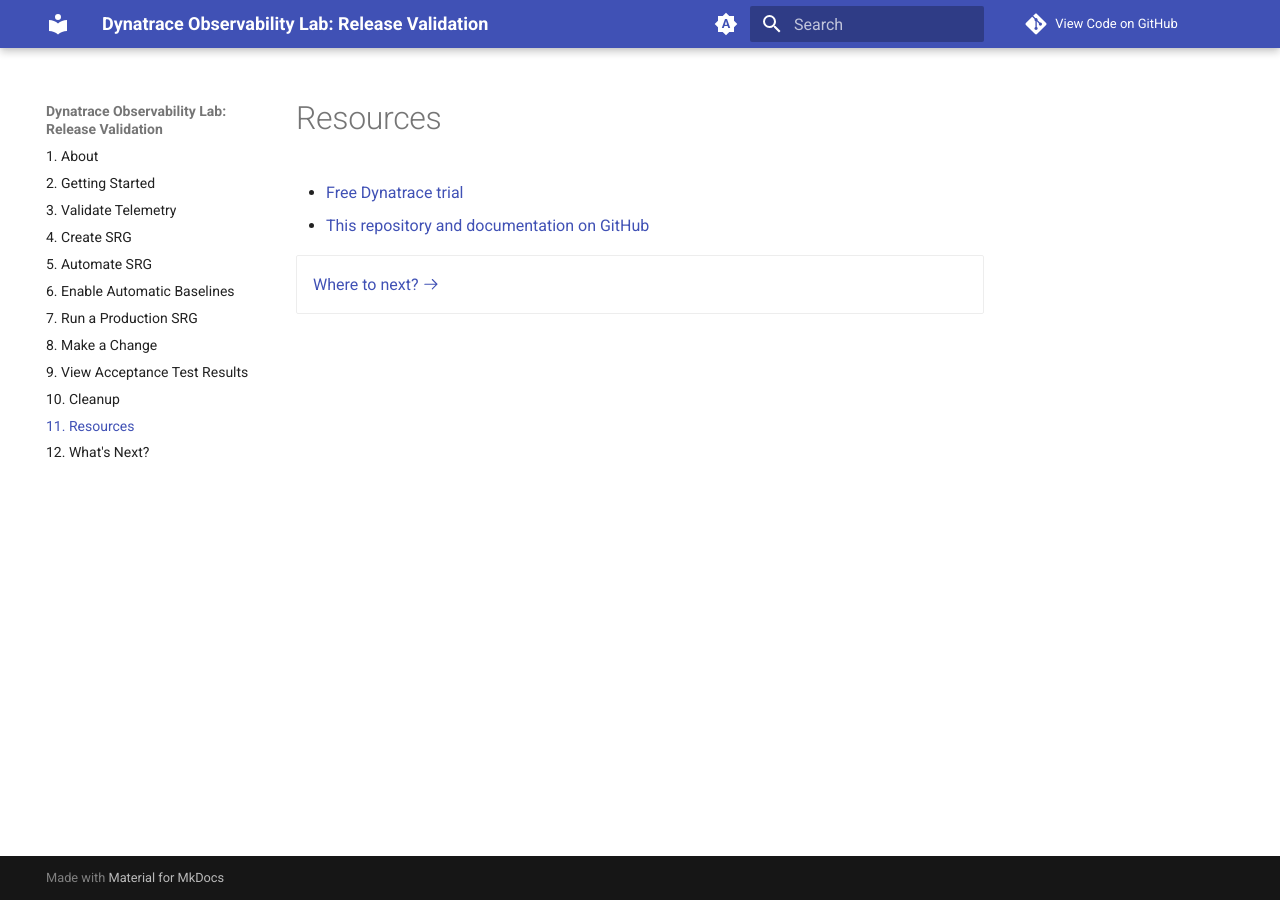
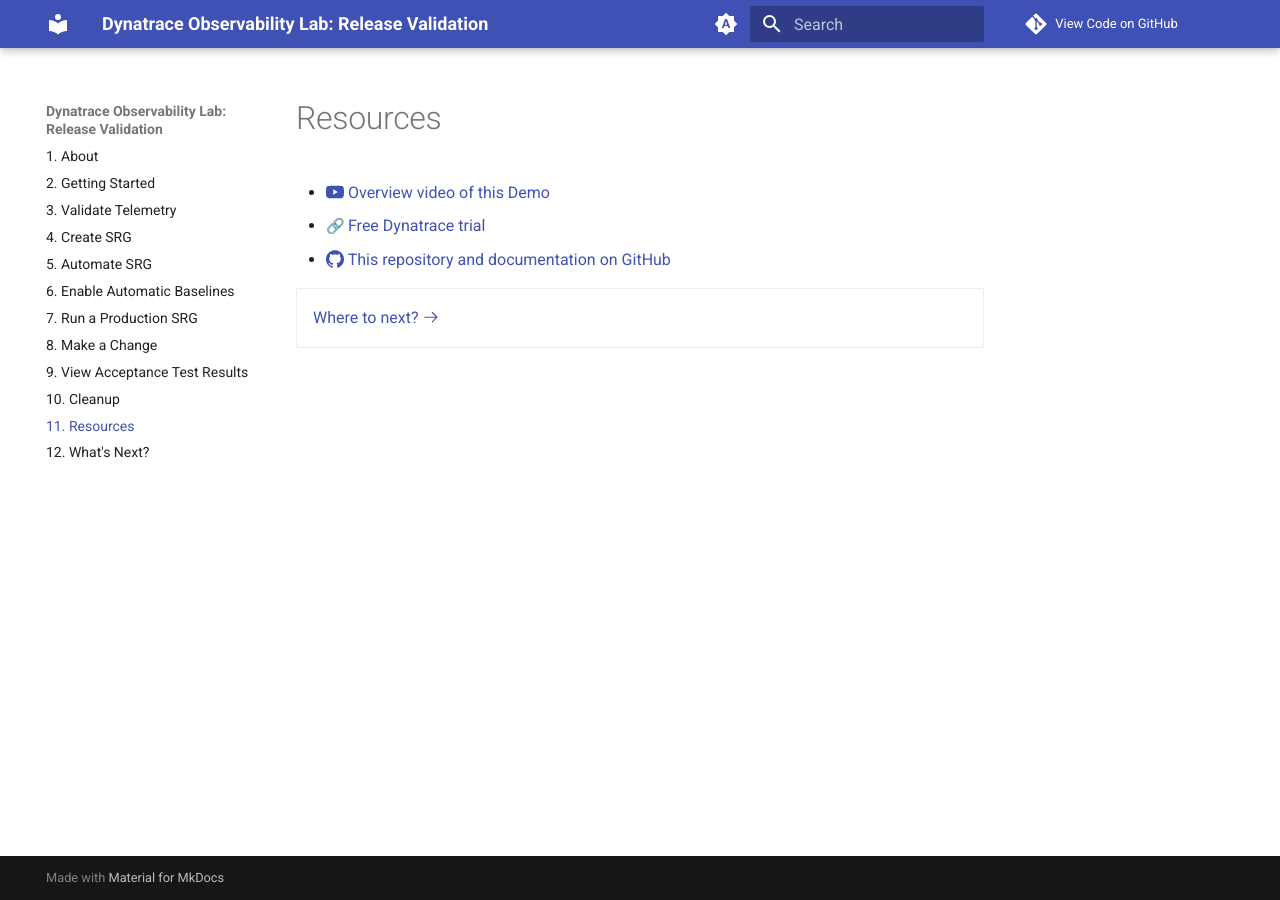
Before and after one commit to Dynatrace/obslab-release-validation, an MkDocs documentation site: the page built from docs/resources.md, in a window 1280 px wide. Built offline with MkDocs 1.6.1 and Material for MkDocs 9.7.7, drawn with Linux system fonts in a browser that asks for light colours; emoji names are drawn with the system emoji font; comment, search, counter and statistics services are not loaded.

Commit message:
add youtube link + icons

```diff
--- a/docs/resources.md
+++ b/docs/resources.md
@@ -1,7 +1,8 @@
 # Resources
 
-- [Free Dynatrace trial](https://dt-url.net/trial){target=_blank}
-- [This repository and documentation on GitHub](https://github.com/dynatrace/obslab-release-validation){target=_blank}
+- [:simple-youtube: Overview video of this Demo](https://www.youtube.com/watch?v=91t_NWnTFWA){target=_blank}
+- [:link: Free Dynatrace trial](https://dt-url.net/trial){target=_blank}
+- [:simple-github: This repository and documentation on GitHub](https://github.com/dynatrace/obslab-release-validation){target=_blank}
 
 <div class="grid cards" markdown>
 - [Where to next? :octicons-arrow-right-24:](whats-next.md)
```
